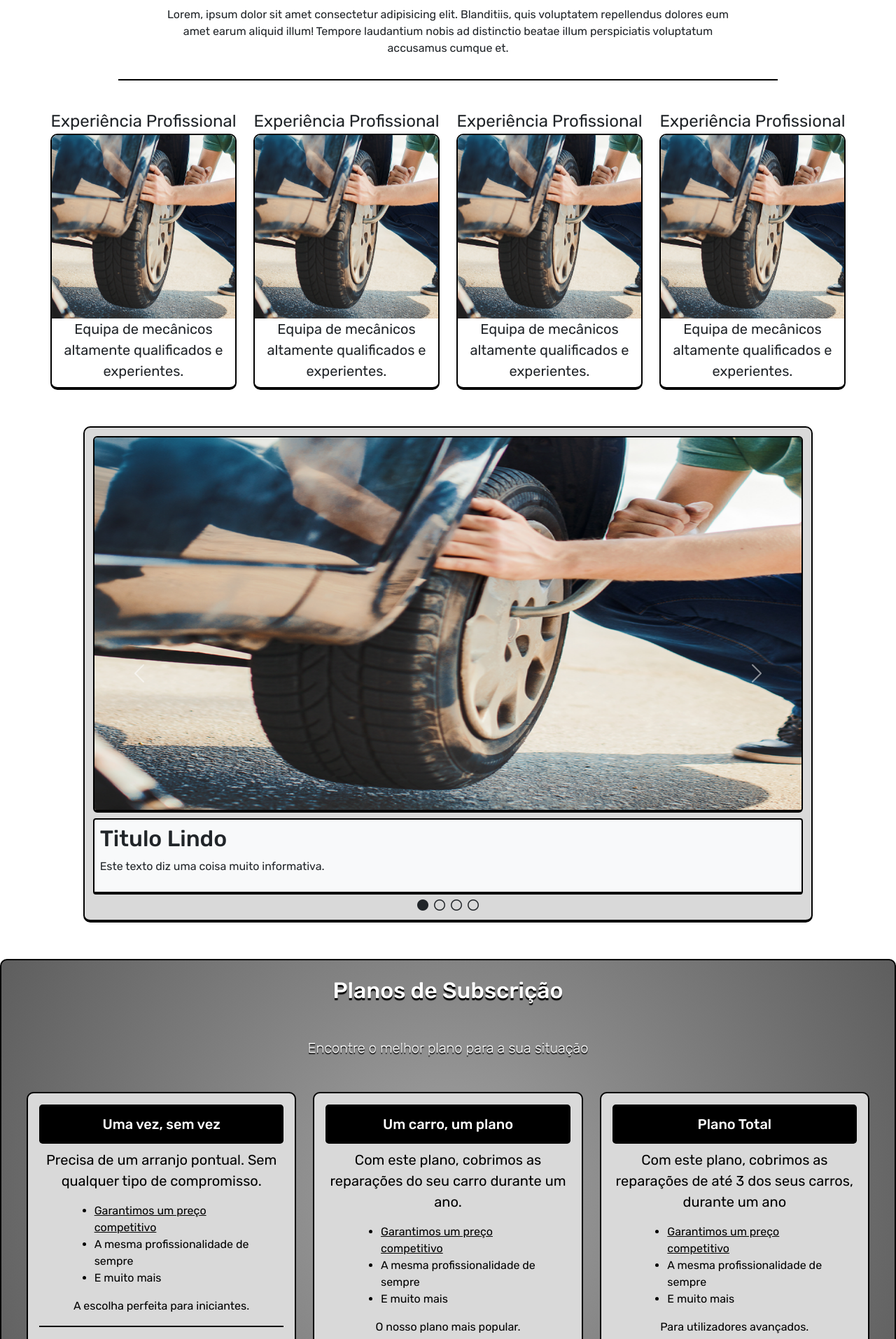
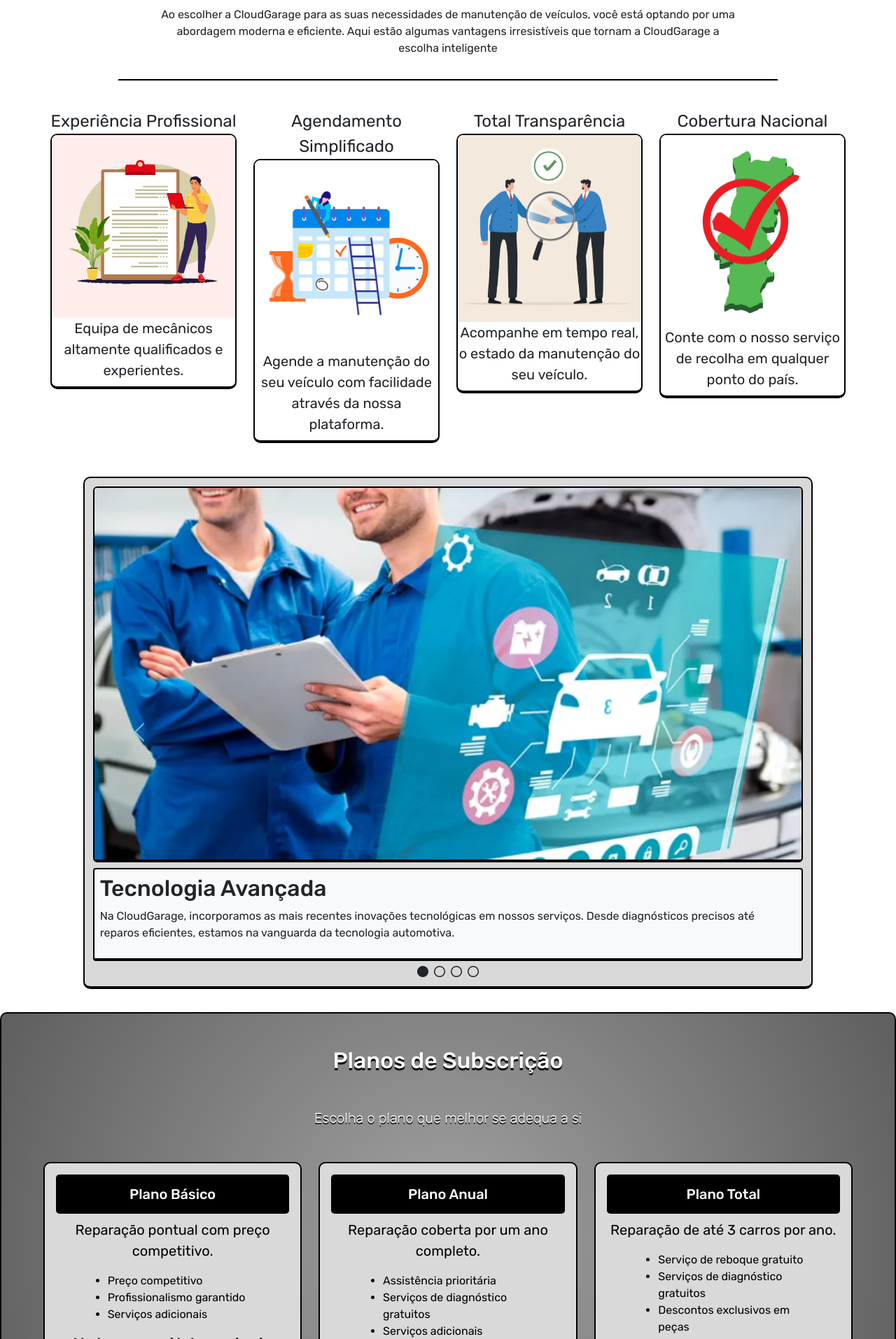
Before and after one commit to Bet20/TP_SIR, a PHP site: page / in a window 1280 px wide. Shown: the part 918-2831 px from the top of the page at 70% size. Run offline with PHP 8.4, Linux system fonts and the light colour scheme.

Commit message:
imagens & fix's - falta fix nos cards e nos planos

```diff
--- a/css/style.css
+++ b/css/style.css
@@ -1,5 +1,6 @@
 :root{
     --grey: #d9d9d9;
+    --icon: #2f2f2f;
 }
 
 .navbar {
@@ -15,11 +16,11 @@
 }
 
 .text-shadow {
-    text-shadow: 0em 3px 1px black;
+    text-shadow: 0 3px 1px black;
 }
 
 .lead {
-    text-shadow: 0em 1.5px 1px black;
+    text-shadow: 0 1.5pt 0 black;
 }
 
 .nav-link {
--- a/index.html
+++ b/index.html
@@ -1,7 +1,7 @@
 <html lang="en">
 
 <head>
-  <title>TP SIR</title>
+  <title>CloudGarage</title>
   <meta charset="UTF-8">
   <meta name="viewport" content="width=device-width, initial-scale=1">
   <link href="https://cdn.jsdelivr.net/npm/bootstrap@5.0.2/dist/css/bootstrap.min.css" rel="stylesheet"
@@ -16,6 +16,7 @@
     href="https://fonts.googleapis.com/css2?family=Noto+Sans:ital,wght@0,300;0,400;0,500;0,600;0,700;1,300;1,400;1,500;1,600;1,700&family=Rubik:ital,wght@0,300;0,400;0,500;0,600;0,700;0,800;0,900;1,300;1,400;1,500;1,600;1,700;1,800;1,900&display=swap"
     rel="stylesheet">
   <!-- /Google Fonts -->
+  <link rel="shortcut icon" type="imagex/png" href="logo.svg">
   <link href="css/style.css" rel="stylesheet">
 </head>
 
@@ -24,7 +25,7 @@
     <!-- Navbar section -->
     <div class="row fixed-top">
       <div class="col">
-        <nav class="navbar navbar-expand-lg bg-white p-3">
+        <nav class="navbar navbar-expand-lg special-border bg-white p-3">
           <a class="navbar-brand" href="#">
             <i class="fa-solid fa-gear fa-fw spin text-secondary"></i>
           </a>
@@ -52,7 +53,7 @@
             </ul>
           </div>
         </nav>
-        <hr class="m-0">
+        <hr class="m-0 d-none">
       </div>
     </div>
     <!-- Banner -->
@@ -63,8 +64,10 @@
             <img class="logo" src="logo.svg">
           </div>
           <div class="d-flex flex-column align-items-center">
-            <h2 class="p-3">Reparação e Cuidado - Onde a Performance Encontra a Confiança</h2>
-            <h5 class="pb-3 col-9 fw-light">
+            <h1 class="text-white text-shadow">CloudGarage</h1>
+            <h3 class="p-3 text-white font-weight-bold">Onde a <span class="text-dark">Performance</span> encontra a
+              <span class="text-dark">Confiança</span></h2>
+              <h5 class="pb-3 col-9 text-white lead">
                 Com uma equipa apaixonada pela mecânica, dedicamo-nos a oferecer o melhor serviço,
                 desde reparações essenciais até otimizações de desempenho.
                 Somos o teu parceiro confiável na busca por qualidade e fiabilidade.
@@ -83,14 +86,13 @@
     <div id="vantagens" class="d-flex flex-column align-items-center justify-content-center">
       <div class="text-center">
         <h1 class="pt-5 pb-4">
-          Vantagens da CarDoom
+          Vantagens da CloudGarage
         </h1>
         <div class="row">
           <p class="col-8 mx-auto">
-            Lorem, ipsum dolor sit amet consectetur adipisicing elit. Blanditiis, quis
-            voluptatem repellendus dolores
-            eum amet earum aliquid illum! Tempore laudantium nobis ad distinctio beatae illum perspiciatis voluptatum
-            accusamus cumque et.
+            Ao escolher a CloudGarage para as suas necessidades de manutenção de veículos,
+            você está optando por uma abordagem moderna e eficiente. Aqui estão algumas
+            vantagens irresistíveis que tornam a CloudGarage a escolha inteligente
           </p>
         </div>
       </div>
@@ -99,29 +101,29 @@
         <div class="col-md-3 col-12 mt-3">
           <span class="fs-4">Experiência Profissional</span>
           <div class="special-border pb-2">
-            <img class="img-thumbnail rounded-0" src="images/flat_tire.png">
+            <img class="img-thumbnail rounded-0" src="images/experienciaProfisional.png">
             <span class="fs-5 mt-3">Equipa de mecânicos altamente qualificados e experientes.</span>
           </div>
         </div>
         <div class="col-md-3 col-12 mt-3">
-          <span class="fs-4">Experiência Profissional</span>
+          <span class="fs-4">Agendamento Simplificado</span>
           <div class="special-border pb-2">
-            <img class="img-thumbnail rounded-0" src="images/flat_tire.png">
-            <span class="fs-5">Equipa de mecânicos altamente qualificados e experientes.</span>
+            <img class="img-thumbnail rounded-0" src="images/easybooking.png">
+            <span class="fs-5">Agende a manutenção do seu veículo com facilidade através da nossa plataforma.</span>
           </div>
         </div>
         <div class="col-md-3 col-12 mt-3">
-          <span class="fs-4">Experiência Profissional</span>
+          <span class="fs-4">Total Transparência</span>
           <div class="special-border pb-2">
-            <img class="img-thumbnail rounded-0" src="images/flat_tire.png">
-            <span class="fs-5">Equipa de mecânicos altamente qualificados e experientes.</span>
+            <img class="img-thumbnail rounded-0" src="images/transparencia.png">
+            <span class="fs-5">Acompanhe em tempo real, o estado da manutenção do seu veículo.</span>
           </div>
         </div>
         <div class="col-md-3 col-12 mt-3">
-          <span class="fs-4">Experiência Profissional</span>
+          <span class="fs-4">Cobertura Nacional</span>
           <div class="special-border pb-2">
-            <img class="img-thumbnail rounded-0" src="images/flat_tire.png">
-            <span class="fs-5">Equipa de mecânicos altamente qualificados e experientes.</span>
+            <img class="img-thumbnail rounded-0" src="images/CoberturaNacional.jpg">
+            <span class="fs-5">Conte com o nosso serviço de recolha em qualquer ponto do país.</span>
           </div>
         </div>
       </div>
@@ -135,41 +137,41 @@
             <!-- 1º Item -->
             <div class="carousel-item active">
               <div class="p-1">
-                <img src="images/flat_tire.png" class="d-block w-100 h-75 special-border" alt="Image 1">
+                <img src="images/Carousel/inovacao.png" class="d-block w-100 h-75 special-border" alt="Image 1">
               </div>
               <div class="m-1 p-2 bg-light rounded special-border">
-                <h2>Titulo Lindo</h2>
-                <p>Este texto diz uma coisa muito informativa.</p>
+                <h2>Tecnologia Avançada</h2>
+                <p>Na CloudGarage, incorporamos as mais recentes inovações tecnológicas em nossos serviços. Desde diagnósticos precisos até reparos eficientes, estamos na vanguarda da tecnologia automotiva.</p>
               </div>
             </div>
             <!-- 2º Item -->
             <div class="carousel-item">
               <div class="p-1">
-                <img src="images/flat_tire.png" class="d-block w-100 h-75 special-border" alt="Image 1">
+                <img src="images/Carousel/ecologico.png" class="d-block w-100 h-75 special-border" alt="Image 1">
               </div>
               <div class="m-1 p-2 bg-light rounded special-border">
-                <h2>Titulo Lindo 2</h2>
-                <p>Este texto diz uma coisa muito informativa. 2 </p>
+                <h2>Comprometidos com o Ambiente</h2>
+                <p>Além de cuidar do seu veículo, também nos preocupamos com o meio ambiente. Adotamos práticas sustentáveis para minimizar nosso impacto ambiental.</p>
               </div>
             </div>
             <!-- 3º Item -->
             <div class="carousel-item">
               <div class="p-1">
-                <img src="images/flat_tire.png" class="d-block w-100 h-75 special-border" alt="Image 1">
+                <img src="images/Carousel/servicoPersonalizado.png" class="d-block w-100 h-75 special-border" alt="Image 1">
               </div>
               <div class="m-1 p-2 bg-light rounded special-border">
-                <h2>Titulo Lindo 3</h2>
-                <p>Este texto diz uma coisa muito informativa. 3 </p>
+                <h2>Serviços Personalizados</h2>
+                <p>Entendemos que cada veículo é único. Oferecemos serviços personalizados para atender às necessidades específicas do seu carro, garantindo um tratamento individualizado.</p>
               </div>
             </div>
             <!-- 4º Item -->
             <div class="carousel-item">
               <div class="p-1">
-                <img src="images/flat_tire.png" class="d-block w-100 h-75 special-border" alt="Image 1">
+                <img src="images/Carousel/seguranca.png" class="d-block w-100 h-75 special-border" alt="Image 1">
               </div>
               <div class="m-1 p-2 bg-light rounded special-border">
-                <h2>Titulo Lindo 4</h2>
-                <p>Este texto diz uma coisa muito informativa. 4 </p>
+                <h2>Prioridade na Segurança</h2>
+                <p>Sua segurança é nossa principal preocupação. Utilizamos peças de qualidade e aderimos aos mais altos padrões de segurança em todas as nossas operações.</p>
               </div>
             </div>
           </div>
@@ -182,7 +184,8 @@
             <span class="visually-hidden">Next</span>
           </button>
           <div id="indicadores" class="text-center">
-            <i class="fa-regular fa-circle fa-fw active" data-bs-target="#carouselLanding" data-bs-slide-to="0" aria-current="true"></i>
+            <i class="fa-regular fa-circle fa-fw active" data-bs-target="#carouselLanding" data-bs-slide-to="0"
+              aria-current="true"></i>
             <i class="fa-regular fa-circle fa-fw" data-bs-target="#carouselLanding" data-bs-slide-to="1"></i>
             <i class="fa-regular fa-circle fa-fw" data-bs-target="#carouselLanding" data-bs-slide-to="2"></i>
             <i class="fa-regular fa-circle fa-fw" data-bs-target="#carouselLanding" data-bs-slide-to="3"></i>
@@ -193,26 +196,23 @@
   </div>
 
 <!-- Secção "planos" -->
+<!-- Secção "planos" -->
 <div id="planos" class="py-5">
-    <div class="d-flex flex-column align-items-center justify-content-center p-4 special-background special-border">
+  <div class="d-flex flex-column align-items-center justify-content-center p-5 special-background special-border">
     <h2 class="text-center mb-5 text-white text-shadow">Planos de Subscrição</h2>
-      <p class="lead text-center mb-5 text-white">Encontre o melhor plano para a sua situação</p>
+    <p class="lead text-center mb-5 text-white">Escolha o plano que melhor se adequa a si</p>
     <div class="row justify-content-center col-12">
       <div class="col-md-4 col-12 h-100">
         <div class="card text-center simple-background special-border">
           <div class="card-body custom">
-              <h5 class="py-3 rounded-3 bg-black fg-white card-title">Uma vez, sem vez</h5>
-              <p class="fs-5">Precisa de um arranjo pontual. Sem qualquer tipo de compromisso.</p>
-              <div class="row">
-                <div class="col-md-9 mx-auto">
-                  <ul class="text-start">
-                    <li><u>Garantimos um preço competitivo</u></li>
-                    <li>A mesma profissionalidade de sempre</li>
-                    <li>E muito mais</li>
+            <h5 class="py-3 rounded-3 bg-black fg-white card-title">Plano Básico</h5>
+            <p class="fs-5">Reparação pontual com preço competitivo.</p>
+            <ul class="text-start col-9 mx-auto">
+              <li>Preço competitivo</li>
+              <li>Profissionalismo garantido</li>
+              <li>Serviços adicionais</li>
             </ul>
-                </div>
-              </div>
-              <p class="card-text">A escolha perfeita para iniciantes.</p>
+            <p class="card-text"><u><b>Ideal para necessidades ocasionais.</b></u></p>
             <hr />
             <p class="fs-2 card-text"><strong>Preço:</strong> $19.99/mês</p>
           </div>
@@ -221,21 +221,15 @@
       <div class="col-md-4 col-12 h-100">
         <div class="card text-center simple-background special-border">
           <div class="card-body custom">
-              <h5 class="py-3 rounded-3 bg-black fg-white card-title">Um carro, um plano</h5>
-              <p class="fs-5">
-                Com este plano, cobrimos as reparações do seu carro durante um ano.
-              </p>
-              <div class="row">
-                <div class="col-md-9 mx-auto">
-                  <ul class="text-start">
-                    <li><u>Garantimos um preço competitivo</u></li>
-                    <li>A mesma profissionalidade de sempre</li>
-                    <li>E muito mais</li>
+            <h5 class="py-3 rounded-3 bg-black fg-white card-title">Plano Anual</h5>
+            <p class="fs-5">Reparação coberta por um ano completo.</p>
+            <ul class="text-start col-9 mx-auto">
+              <li>Assistência prioritária</li>
+              <li>Serviços de diagnóstico gratuitos</li>
+              <li>Serviços adicionais</li>
             </ul>
-                </div>
-              </div>
-              <p class="card-text">O nosso plano mais popular.</p>
-              <hr>
+            <p class="card-text"><u><b>A escolha mais popular.</b></u></p>
+            <hr />
             <p class="fs-2 card-text"><strong>Preço:</strong> $29.99/mês</p>
           </div>
         </div>
@@ -244,18 +238,14 @@
         <div class="card text-center simple-background special-border">
           <div class="card-body custom">
             <h5 class="py-3 rounded-3 bg-black fg-white card-title">Plano Total</h5>
-              <p class="fs-5">Com este plano, cobrimos as reparações de até 3 dos seus carros, durante um ano</p>
-              <div class="row">
-                <div class="col-md-9 mx-auto">
-                  <ul class="text-start">
-                    <li><u>Garantimos um preço competitivo</u></li>
-                    <li>A mesma profissionalidade de sempre</li>
-                    <li>E muito mais</li>
+            <p class="fs-5">Reparação de até 3 carros por ano.</p>
+            <ul class="text-start col-9 mx-auto">
+              <li>Serviço de reboque gratuito</li>
+              <li>Serviços de diagnóstico gratuitos</li>
+              <li>Descontos exclusivos em peças</li>
             </ul>
-                </div>
-              </div>
-              <p class="card-text">Para utilizadores avançados.</p>
-              <hr>
+            <p class="card-text"><u><b>Para utilizadores avançados.</b></u></p>
+            <hr />
             <p class="fs-2 card-text"><strong>Preço:</strong> $39.99/mês</p>
           </div>
         </div>
@@ -264,52 +254,59 @@
   </div>
 </div>
 
+
   <div id="contactos">
     <!-- Form -->
     <div class="col-12">
       <div class="d-flex align-items-center justify-content-center">
         <div class="simple-background special-border p-4">
           <h3>Envie-nos uma mensagem</h3>
-          <p>A sua opinião é bem-vinda e estamos sempre disponíveis para ajudar. Por favor preencha o formulário.
-          </p>
-          <span><i class="text-gray text-xs">Todos os campos são de preenchimento obrigatório</i></span>
+          <p>A sua opinião é bem-vinda e estamos sempre disponíveis para ajudar. Por favor preencha o formulário.</p>
+          <span><i class="text-gray text-sm">Todos os campos são de preenchimento obrigatório<b
+                class="text-danger">*</b></i></span>
+          <form action="mailto:CloudGarage@gmail.com" method="post" enctype="text/plain">
             <div class="row">
               <div class="col-md-6 col-12">
                 <div class="p-2">
                   <label for="nameInput" class="form-label">Nome</label>
-                <input type="text" class="form-control special-border" id="nameInput" />
+                  <input type="text" class="form-control special-border" id="nameInput" name="name" required />
                 </div>
               </div>
               <div class="col-md-6 col-12">
                 <div class="p-2">
                   <label for="emailInput" class="form-label">Email</label>
-                <input type="email" class="form-control special-border" id="emailInput" />
+                  <input type="email" class="form-control special-border" id="emailInput" name="email" required />
                 </div>
               </div>
             </div>
-          <div>
+            <div class="row">
               <div class="col-12">
                 <div class="p-2">
                   <label for="subjectInput" class="form-label">Assunto</label>
-                <input type="text" class="form-control special-border" id="subjectInput" />
+                  <input type="text" class="form-control special-border" id="subjectInput" name="subject" required />
                 </div>
               </div>
             </div>
-          <div>
+            <div class="row">
               <div class="col-12">
                 <div class="p-2">
                   <label for="messageInput" class="form-label">Mensagem</label>
-                <textarea rows="3" class="form-control special-border" id="messageInput"></textarea>
+                  <textarea rows="3" class="form-control special-border" id="messageInput" name="message"
+                    required></textarea>
                 </div>
               </div>
             </div>
+            <div class="row">
               <div class="col-12 d-flex justify-content-end">
-            <button class="btn btn-secondary special-border mt-3 mx-3">
+                <button type="submit" class="btn btn-secondary special-border mt-3 mx-3">
                   Submeter
                 </button>
               </div>
             </div>
+          </form>
         </div>
+      </div>
+
     </div>
     <!-- contactos -->
     <div class="col-12 mt-5">
@@ -324,7 +321,7 @@
         <div class="col-6">
           <!-- Location -->
           <div class="d-flex align-items-center">
-            <i class="fa-solid fa-location-dot fa-fw text-danger"></i>
+            <i class="fa-solid fa-location-dot fa-fw mx-3 text-danger"></i>
             <div>
               <span>Avenida do Atlântico, n.º 644,</span><br>
               <span>Viana do Castelo, Portugal</span>
@@ -332,13 +329,13 @@
           </div>
           <!-- Phone number -->
           <div class="d-flex align-items-center">
-            <i class="fa-solid fa-phone-volume fa-fw"></i>
+            <i class="fa-solid fa-phone-volume fa-fw mx-3"></i>
             <span>+351 258 819 700</span>
           </div>
           <!-- Email -->
           <div class="d-flex align-items-center">
-            <i class="fa-solid fa-envelope fa-fw"></i>
-            <span>Company@Company.com</span>
+            <i class="fa-solid fa-envelope  mx-3 fa-fw"></i>
+            <span>CloudGarage@gmail.com</span>
           </div>
         </div>
       </div>
@@ -384,8 +381,12 @@
   </div>
   <script src="scripts/script.js"></script>
   <!-- Bootstrap JS -->
-  <script src="https://cdn.jsdelivr.net/npm/@popperjs/core@2.9.2/dist/umd/popper.min.js" integrity="sha384-IQsoLXl5PILFhosVNubq5LC7Qb9DXgDA9i+tQ8Zj3iwWAwPtgFTxbJ8NT4GN1R8p" crossorigin="anonymous"></script>
-  <script src="https://cdn.jsdelivr.net/npm/bootstrap@5.0.2/dist/js/bootstrap.min.js" integrity="sha384-cVKIPhGWiC2Al4u+LWgxfKTRIcfu0JTxR+EQDz/bgldoEyl4H0zUF0QKbrJ0EcQF" crossorigin="anonymous"></script>
+  <script src="https://cdn.jsdelivr.net/npm/@popperjs/core@2.9.2/dist/umd/popper.min.js"
+    integrity="sha384-IQsoLXl5PILFhosVNubq5LC7Qb9DXgDA9i+tQ8Zj3iwWAwPtgFTxbJ8NT4GN1R8p"
+    crossorigin="anonymous"></script>
+  <script src="https://cdn.jsdelivr.net/npm/bootstrap@5.0.2/dist/js/bootstrap.min.js"
+    integrity="sha384-cVKIPhGWiC2Al4u+LWgxfKTRIcfu0JTxR+EQDz/bgldoEyl4H0zUF0QKbrJ0EcQF"
+    crossorigin="anonymous"></script>
 </body>
 
 </html>
```
Also changed, not shown: other parts of css/style.css (+44 -19 lines), images/Banner.png (added), images/Carousel/ecologico.png (added), images/Carousel/inovacao.png (added), images/Carousel/seguranca.png (added), images/Carousel/servicoPersonalizado.png (added), images/CoberturaNacional.jpg (added), images/easyBooking.png (added), images/experienciaProfisional.png (added), images/transparencia.png (added). Lines whose indentation alone changed are shown as unchanged.
